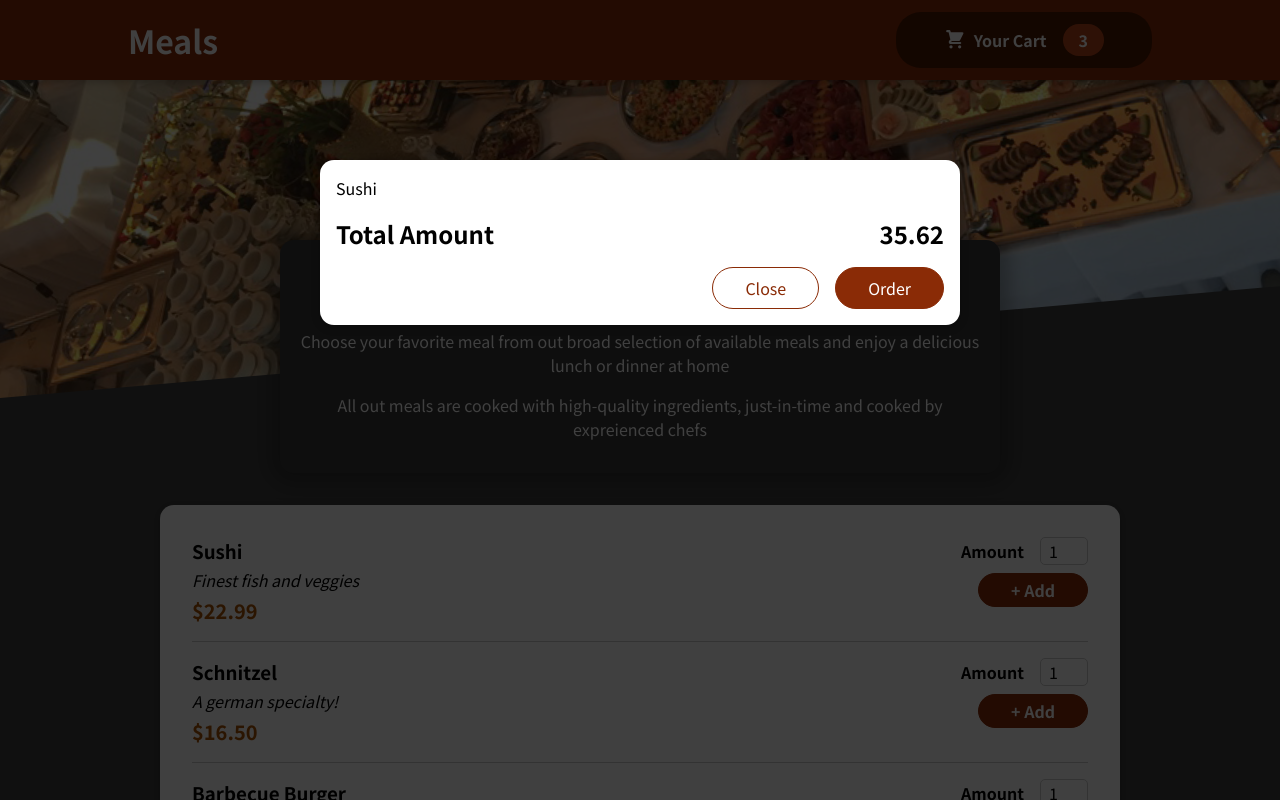
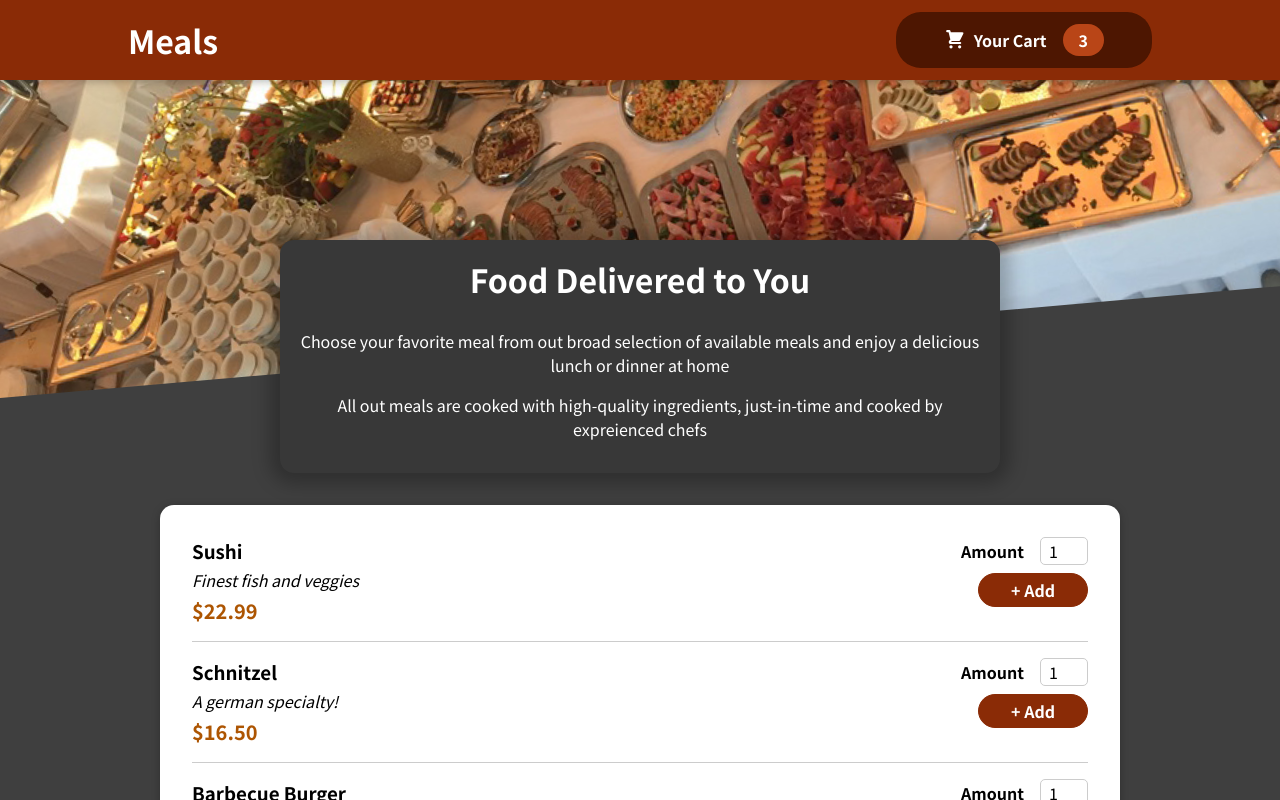
Before and after one commit to MesutUluag/Food-Order-Application-React, a React (Create React App) app: page / in a window 1280 px wide. Shown: the top 800 px of the page. Built offline with nearby package versions, Linux system fonts and the light colour scheme.

Commit message:
add cart modal opening and closing states

```diff
--- a/src/App.js
+++ b/src/App.js
@@ -1,13 +1,20 @@
-import React, {Fragment} from "react";
+import React, {Fragment, useState} from "react";
 import Header from "./components/Layout/Header";
 import Meals from "./components/Meals/Meals";
 import Cart from "./components/Cart/Cart";
 
 function App() {
+    const [cartIsShown, setCartIsShown] = useState(false);
+    const showCartHandler = () => {
+        setCartIsShown(true);
+    };
+    const hideCartHandler = () => {
+        setCartIsShown(false);
+    };
     return (
         <Fragment>
-        <Cart/>
-      <Header/>
+            {cartIsShown && <Cart onClose={hideCartHandler}/>}
+            <Header onShowCart = {showCartHandler}/>
             <main>
                 <Meals/>
             </main>
--- a/src/components/Cart/Cart.js
+++ b/src/components/Cart/Cart.js
@@ -8,14 +8,14 @@
         amount: 2,
         price: 12.99
     }].map(item => <li>{item.name}</li>)} </ul>;
-    return <Modal>
+    return <Modal onClose={props.onClose} >
         {cartItems}
         <div className={classes.total}>
             <span>Total Amount</span>
             <span>35.62</span>
         </div>
         <div className={classes.actions}>
-            <button className={classes['button--alt']}>Close</button>
+            <button className={classes['button--alt']} onClick={props.onClose}>Close</button>
             <button className={classes.button}>Order</button>
         </div>
     </Modal>
--- a/src/components/Layout/Header.js
+++ b/src/components/Layout/Header.js
@@ -6,7 +6,7 @@
     return <Fragment>
         <header className={classes.header}>
             <h1>Meals</h1>
-            <HeaderCartButon/>
+            <HeaderCartButon onClick={props.onShowCart}/>
         </header>
         <div className={classes['main-image']}>
             <img src={mealsImage} alt='A table of delicious foods'/>
--- a/src/components/Layout/HeaderCartButon.js
+++ b/src/components/Layout/HeaderCartButon.js
@@ -2,7 +2,7 @@
 import classes from "./HeaderCartButton.module.css";
 
 const HeaderCartButon = props =>{
-    return <button className={classes.button}>
+    return <button className={classes.button} onClick={props.onClick}>
         <span className={classes.icon}>
             <CartIcon/>
         </span>
--- a/src/components/UI/Modal.js
+++ b/src/components/UI/Modal.js
@@ -5,7 +5,7 @@
 
 const Backdrop = (props) => {
     return (
-        <div className={classes.backdrop}></div>
+        <div className={classes.backdrop} onClick={props.onClose}></div>
     );
 
 };
@@ -22,7 +22,7 @@
 const Modal = (props) => {
     return (
         <Fragment>
-            {ReactDOM.createPortal(<Backdrop/>, portalElement)}
+            {ReactDOM.createPortal(<Backdrop onClose={props.onClose}/>, portalElement)}
             {ReactDOM.createPortal(<ModalOverlay>{props.children}</ModalOverlay>, portalElement)}
         </Fragment>
     );
```
Also changed, not shown: 1 other file (tests, documents, lock files or other folders). Lines whose indentation alone changed are shown as unchanged.
